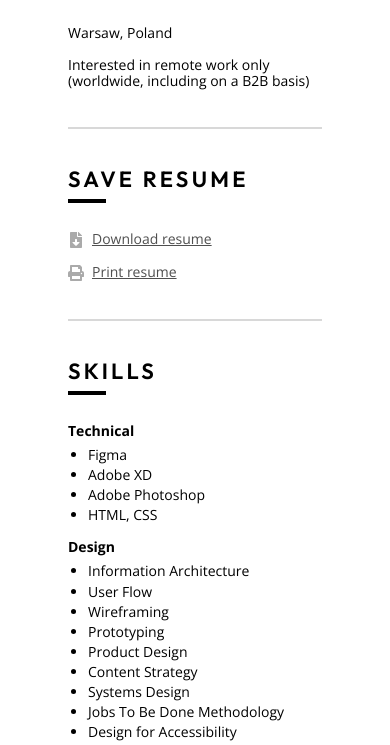
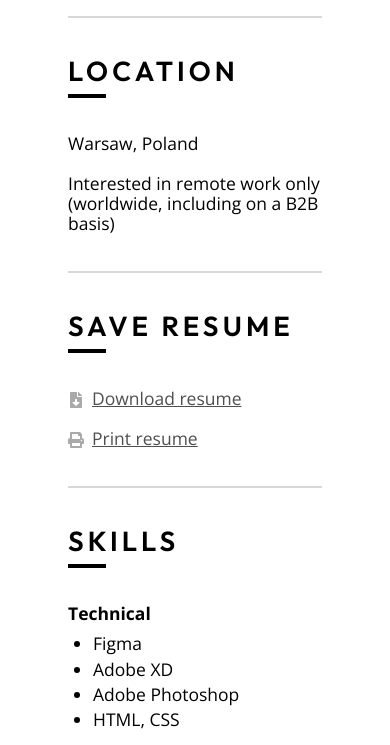
Before and after one commit to NerianMin/bortein.com, a website: page index.html in a window 390 px wide. Shown: the part 638-1383 px from the top of the page. Drawn offline with nearby package versions, Linux system fonts and the light colour scheme.

Commit message:
Responsive font size fix

```diff
--- a/scss/_css-variables.scss
+++ b/scss/_css-variables.scss
@@ -2,7 +2,7 @@
 @use "mixins";
 
 html {
-  --base-font-size: 16px;
+  --base-font-size: 20px;
   --primary-text-color: #000;
   --light-text-color: #3f3f3f;
   --spacer-color: var(--light-text-color);
@@ -14,7 +14,7 @@ html {
 
 @include mixins.going-large(scss-variables.$breakpoint-x-small) {
   html {
-    --base-font-size: 16px;
+    --base-font-size: 20px;
   }
 }
 
```
Also changed, not shown: css/main.css.
